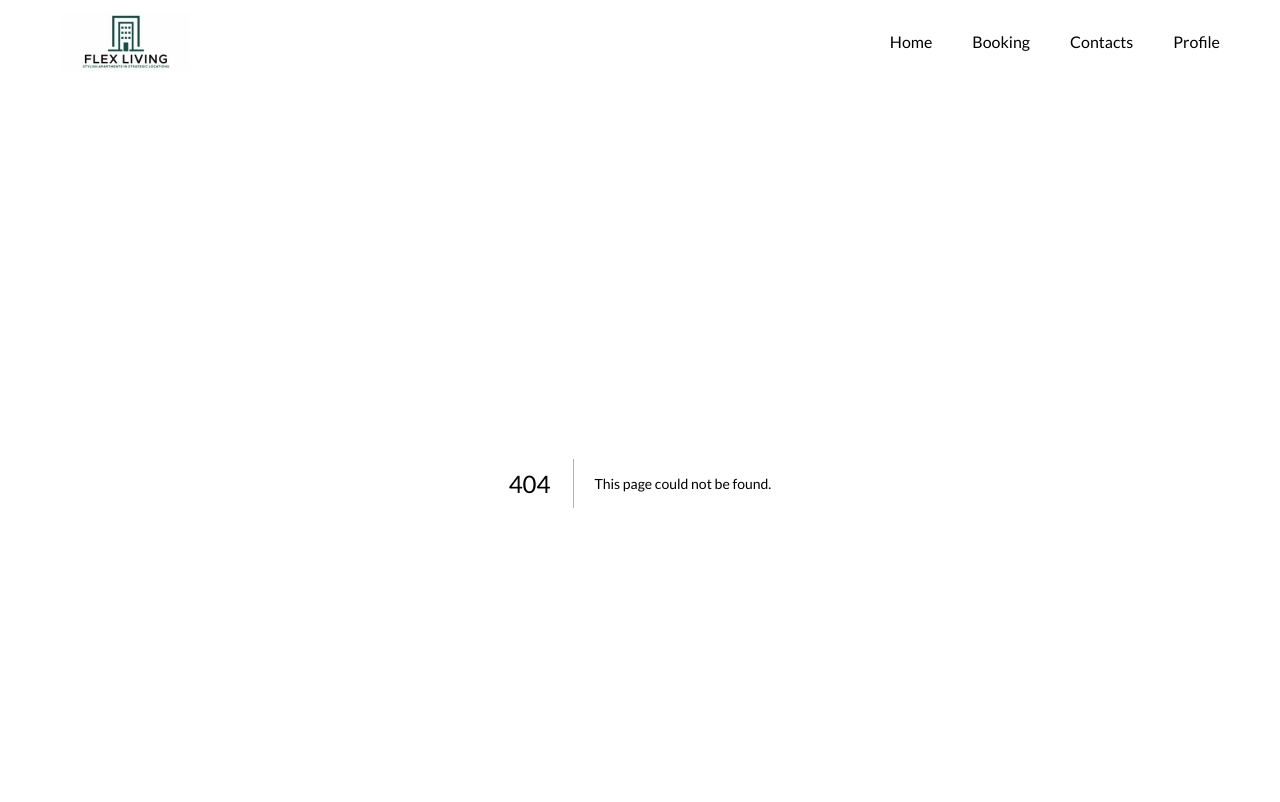
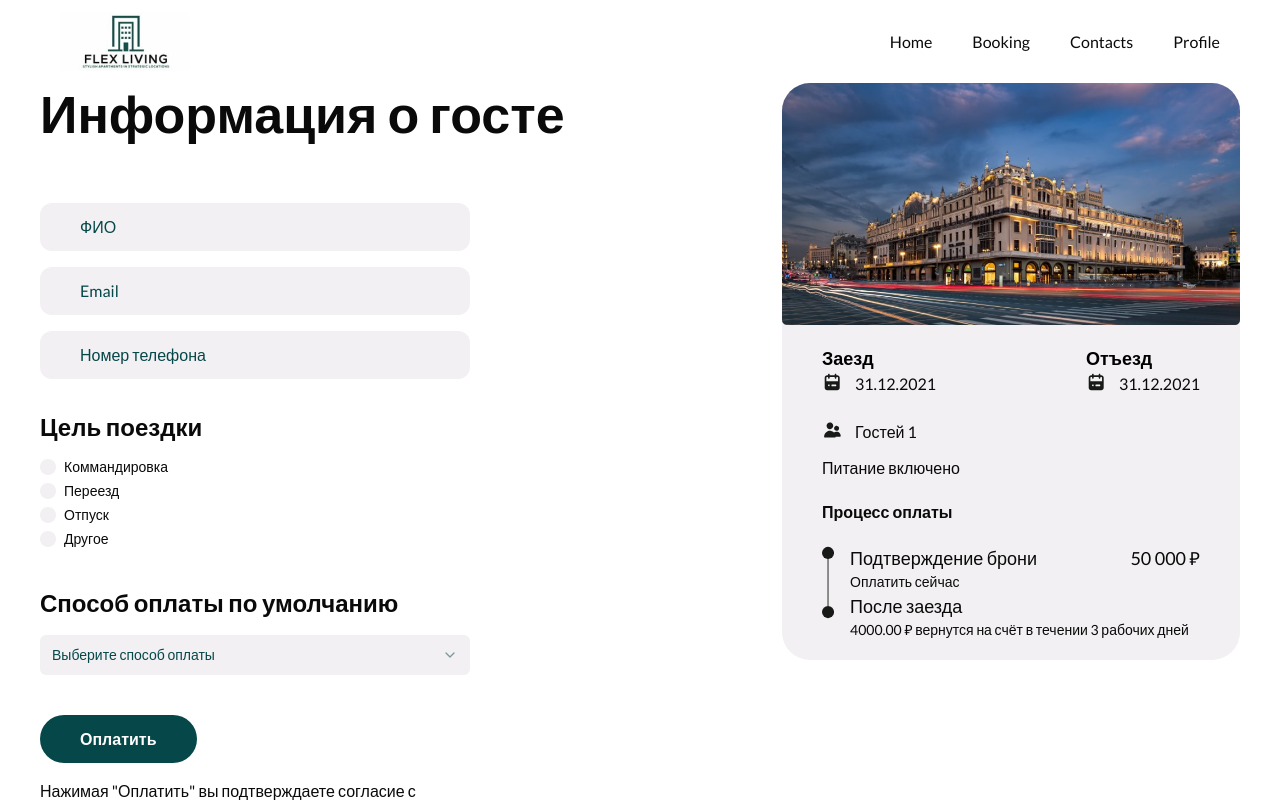
Before and after one commit to StickyDice/venus, a Next.js app: page /feed/hotel/1/guest in a window 1280 px wide. Before the commit this address had no page. Shown: the top 802 px of the page. Built offline with nearby package versions, Linux system fonts and the light colour scheme.

Commit message:
добавил финальную страницу бронирования

```diff
--- a/package.json
+++ b/package.json
@@ -12,7 +12,9 @@
   "dependencies": {
     "@radix-ui/react-accordion": "^1.2.2",
     "@radix-ui/react-dialog": "^1.1.3",
+    "@radix-ui/react-label": "^2.1.1",
     "@radix-ui/react-popover": "^1.1.3",
+    "@radix-ui/react-radio-group": "^1.2.2",
     "@radix-ui/react-select": "^2.1.2",
     "@radix-ui/react-slot": "^1.1.0",
     "@react-oauth/google": "^0.12.1",
--- /dev/null
+++ b/src/app/feed/hotel/[id]/booking/TimelineIcon.tsx
@@ -0,0 +1,15 @@
+export default function TimelineIcon() {
+  return (
+    <svg
+      width="13"
+      height="77"
+      viewBox="0 0 13 77"
+      fill="none"
+      xmlns="http://www.w3.org/2000/svg"
+    >
+      <line x1="6.5" y1="4" x2="6.5" y2="64" stroke="#181A18" />
+      <circle cx="6.5" cy="6.5" r="6.5" fill="#181A18" />
+      <circle cx="6.5" cy="70.5" r="6.5" fill="#181A18" />
+    </svg>
+  );
+}
--- /dev/null
+++ b/src/app/feed/hotel/[id]/booking/page.tsx
@@ -0,0 +1,48 @@
+import Link from "next/link";
+import AppButton from "~/shared/ui/app-button/app-button";
+import FinalHotelCard from "~/widgets/FinalHotelCard/FinalHotelCard";
+
+export default function Page() {
+  return (
+    <section className="flex justify-center">
+      <div className="px-10 flex justify-between gap-28 max-w-xl w-full">
+        <div className="basis-full max-w-[630px]">
+          <h2 className="text-main leading-main mb-10 font-bold">
+            Бронирование
+          </h2>
+          <div className="flex justify-between text-lg font-bold mb-3">
+            <span>Стоимость проживания</span>
+            <span>30 000</span>
+          </div>
+          <div className="flex justify-between text-lg mb-3">
+            <span>Стоимость питания</span>
+            <span>12 000</span>
+          </div>
+          <div className="flex justify-between text-lg mb-3">
+            <span>Разовый туристический сбор</span>
+            <span>600</span>
+          </div>
+          <div className="flex justify-between text-lg mb-3">
+            <span>НДС</span>
+            <span>10 000</span>
+          </div>
+          <div className="flex justify-between text-2xl font-bold mb-6">
+            <span>Итого</span>
+            <span>40 000</span>
+          </div>
+          <div className="flex flex-col items-center">
+            <Link href="./guest">
+              <AppButton title="Перейти к оплате" className="mb-1" />
+            </Link>
+            <p className="text-sm text-center max-w-52">
+              Мы не получим доступ к вашим платёжным данным
+            </p>
+          </div>
+        </div>
+        <div>
+          <FinalHotelCard />
+        </div>
+      </div>
+    </section>
+  );
+}
--- /dev/null
+++ b/src/app/feed/hotel/[id]/guest/page.tsx
@@ -0,0 +1,80 @@
+import AppButton from "~/shared/ui/app-button/app-button";
+import AppInput from "~/shared/ui/app-input/app-input";
+import { Label } from "~/shared/ui/components/ui/label";
+import {
+  RadioGroup,
+  RadioGroupItem,
+} from "~/shared/ui/components/ui/radio-group";
+import {
+  Select,
+  SelectContent,
+  SelectGroup,
+  SelectItem,
+  SelectTrigger,
+  SelectValue,
+} from "~/shared/ui/components/ui/select";
+import FinalHotelCard from "~/widgets/FinalHotelCard/FinalHotelCard";
+
+export default function Page() {
+  return (
+    <section className="flex justify-center">
+      <div className="px-10 flex justify-between gap-28 max-w-xl w-full">
+        <div className="basis-full max-w-[630px]">
+          <h2 className="text-main leading-main mb-15 font-bold">
+            Информация о госте
+          </h2>
+          <div className="max-w-[430px] mb-8">
+            <AppInput placeholder="ФИО" className="mb-4" />
+            <AppInput placeholder="Email" className="mb-4" />
+            <AppInput placeholder="Номер телефона" className="mb-4" />
+          </div>
+          <h3 className="text-2xl font-bold mb-4">Цель поездки</h3>
+          <RadioGroup defaultValue="option-one" className="mb-10">
+            <div className="flex items-center space-x-2">
+              <RadioGroupItem value="business" id="business" />
+              <Label htmlFor="business">Коммандировка</Label>
+            </div>
+            <div className="flex items-center space-x-2">
+              <RadioGroupItem value="move" id="move" />
+              <Label htmlFor="move">Переезд</Label>
+            </div>
+            <div className="flex items-center space-x-2">
+              <RadioGroupItem value="vacation" id="vacation" />
+              <Label htmlFor="vacation">Отпуск</Label>
+            </div>
+            <div className="flex items-center space-x-2">
+              <RadioGroupItem value="other" id="other" />
+              <Label htmlFor="other">Другое</Label>
+            </div>
+          </RadioGroup>
+          <h3 className="text-2xl font-bold mb-4">
+            Способ оплаты по умолчанию
+          </h3>
+          <div className="mb-10">
+            <Select>
+              <SelectTrigger className="max-w-[430px] bg-secondary border-none text-primary">
+                <SelectValue placeholder="Выберите способ оплаты" />
+              </SelectTrigger>
+              <SelectContent>
+                <SelectGroup>
+                  <SelectItem value="cash">
+                    Оплата наличными при заселении
+                  </SelectItem>
+                </SelectGroup>
+              </SelectContent>
+            </Select>
+          </div>
+          <AppButton title="Оплатить" className="mb-4" />
+          <p className="max-w-[420px]">
+            Нажимая &quot;Оплатить&quot; вы подтверждаете согласие с правилами
+            сервиса, политикой персональных данных, и правилами проживания в
+            отеле.
+          </p>
+        </div>
+        <div>
+          <FinalHotelCard />
+        </div>
+      </div>
+    </section>
+  );
+}
--- /dev/null
+++ b/src/shared/ui/components/ui/label.tsx
@@ -0,0 +1,26 @@
+"use client"
+
+import * as React from "react"
+import * as LabelPrimitive from "@radix-ui/react-label"
+import { cva, type VariantProps } from "class-variance-authority"
+import { cn } from "~/shared/lib/utils"
+
+
+const labelVariants = cva(
+  "text-sm font-medium leading-none peer-disabled:cursor-not-allowed peer-disabled:opacity-70"
+)
+
+const Label = React.forwardRef<
+  React.ElementRef<typeof LabelPrimitive.Root>,
+  React.ComponentPropsWithoutRef<typeof LabelPrimitive.Root> &
+    VariantProps<typeof labelVariants>
+>(({ className, ...props }, ref) => (
+  <LabelPrimitive.Root
+    ref={ref}
+    className={cn(labelVariants(), className)}
+    {...props}
+  />
+))
+Label.displayName = LabelPrimitive.Root.displayName
+
+export { Label }
--- /dev/null
+++ b/src/shared/ui/components/ui/radio-group.tsx
@@ -0,0 +1,44 @@
+"use client"
+
+import * as React from "react"
+import * as RadioGroupPrimitive from "@radix-ui/react-radio-group"
+import { Circle } from "lucide-react"
+import { cn } from "~/shared/lib/utils"
+
+
+const RadioGroup = React.forwardRef<
+  React.ElementRef<typeof RadioGroupPrimitive.Root>,
+  React.ComponentPropsWithoutRef<typeof RadioGroupPrimitive.Root>
+>(({ className, ...props }, ref) => {
+  return (
+    <RadioGroupPrimitive.Root
+      className={cn("grid gap-2", className)}
+      {...props}
+      ref={ref}
+    />
+  )
+})
+RadioGroup.displayName = RadioGroupPrimitive.Root.displayName
+
+const RadioGroupItem = React.forwardRef<
+  React.ElementRef<typeof RadioGroupPrimitive.Item>,
+  React.ComponentPropsWithoutRef<typeof RadioGroupPrimitive.Item>
+>(({ className, ...props }, ref) => {
+  return (
+    <RadioGroupPrimitive.Item
+      ref={ref}
+      className={cn(
+        "aspect-square h-4 w-4 rounded-full bg-secondary text-primary ring-offset-background focus:outline-none focus-visible:ring-2 focus-visible:ring-ring focus-visible:ring-offset-2 disabled:cursor-not-allowed disabled:opacity-50",
+        className
+      )}
+      {...props}
+    >
+      <RadioGroupPrimitive.Indicator className="flex items-center justify-center">
+        <Circle className="h-2.5 w-2.5 fill-current text-current" />
+      </RadioGroupPrimitive.Indicator>
+    </RadioGroupPrimitive.Item>
+  )
+})
+RadioGroupItem.displayName = RadioGroupPrimitive.Item.displayName
+
+export { RadioGroup, RadioGroupItem }
--- /dev/null
+++ b/src/widgets/FinalHotelCard/FinalHotelCard.tsx
@@ -0,0 +1,56 @@
+import Image from "next/image";
+import TimelineIcon from "~/app/feed/hotel/[id]/booking/TimelineIcon";
+import CalendarIcon from "~/shared/ui/icons/calendar-icon";
+import GuestsIcon from "~/shared/ui/icons/guests-icon";
+
+export default function FinalHotelCard() {
+  return (
+    <div className="bg-secondary rounded-appButton overflow-hidden flex flex-col items-center justify-start max-w-[522px]">
+      <Image
+        src="/test/test_1.png"
+        alt=""
+        width={522}
+        height={282}
+        className="object-cover"
+      />
+      <div className="w-full px-10 py-5">
+        <div className="flex justify-between mb-6">
+          <div>
+            <span className="text-l text-black font-bold mb-3">Заезд</span>
+            <div className="flex gap-3">
+              <CalendarIcon />
+              <span>31.12.2021</span>
+            </div>
+          </div>
+          <div>
+            <span className="text-l text-black font-bold mb-3">Отъезд</span>
+            <div className="flex gap-3">
+              <CalendarIcon />
+              <span>31.12.2021</span>
+            </div>
+          </div>
+        </div>
+        <div className="flex gap-3 mb-3">
+          <GuestsIcon />
+          <span>Гостей 1</span>
+        </div>
+        <span className="block mb-5">Питание включено</span>
+        <span className="block font-bold mb-5">Процесс оплаты</span>
+        <div className="flex gap-4">
+          <TimelineIcon />
+          <div className="w-full">
+            <div className="flex justify-between text-lg">
+              <span>Подтверждение брони</span>
+              <span>50 000 ₽</span>
+            </div>
+            <span className="text-sm block">Оплатить сейчас</span>
+            <span className="text-lg block">После заезда</span>
+            <span className="text-sm block">
+              4000.00 ₽ вернутся на счёт в течении 3 рабочих дней
+            </span>
+          </div>
+        </div>
+      </div>
+    </div>
+  );
+}
```
Also changed, not shown: 1 other file (tests, documents, lock files or other folders).
